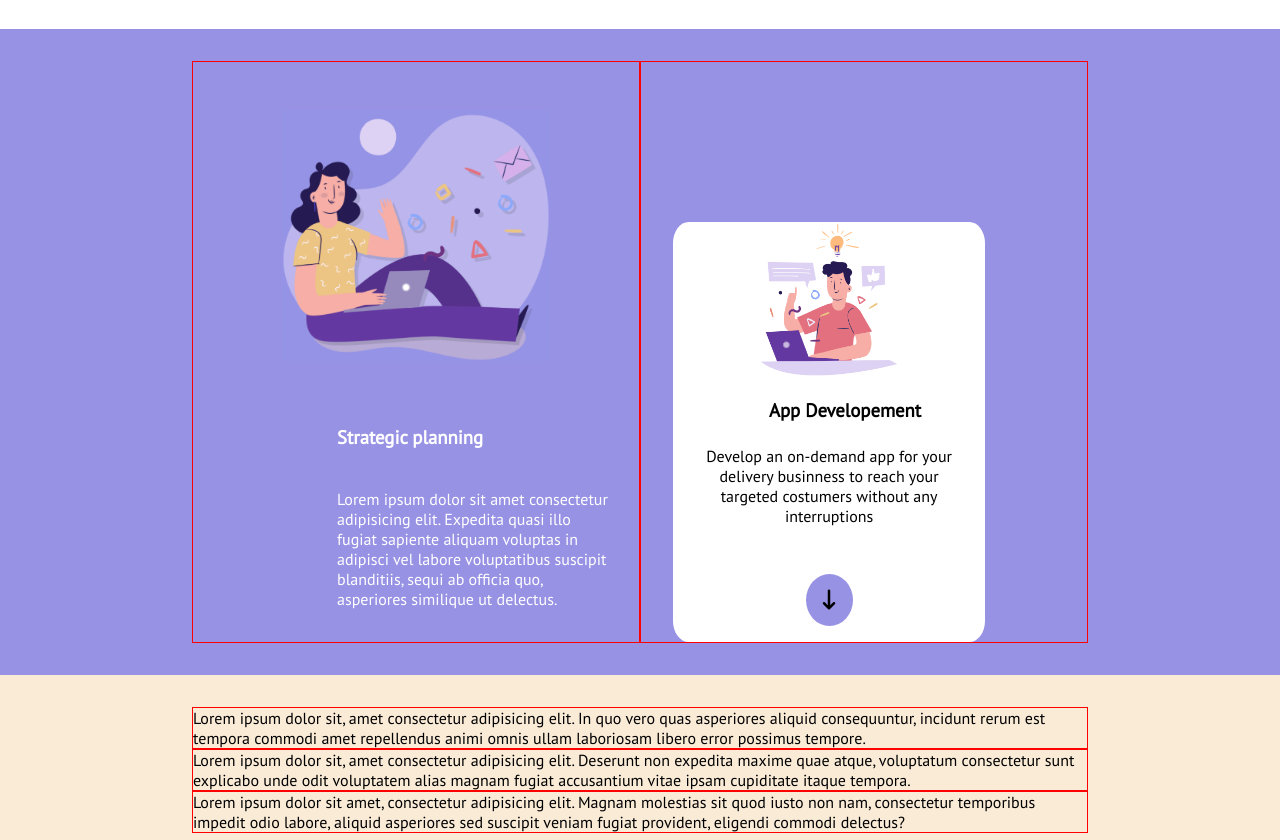
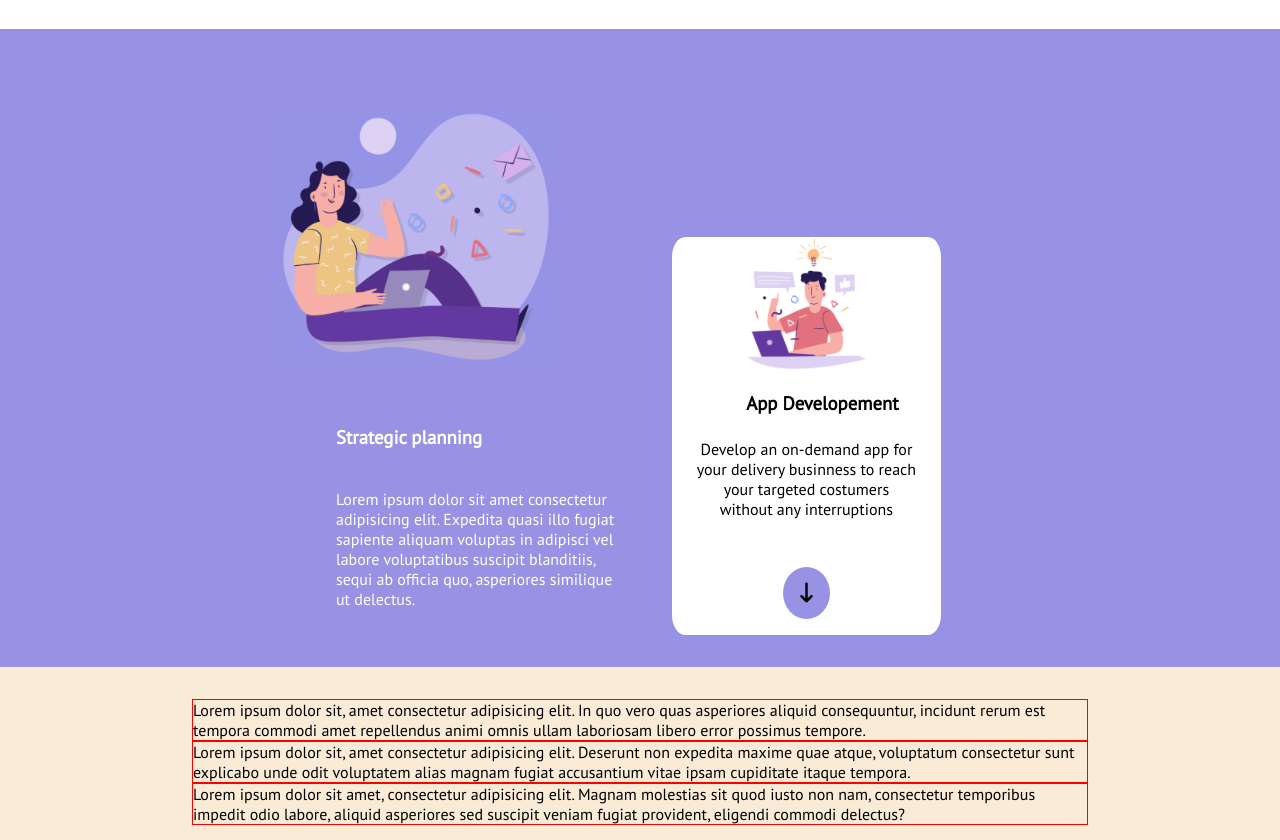
Before and after one commit to DeAngelisDev16/htmlcss-responsive-layout, a plain HTML site: page index.html in a window 1280 px wide. Shown: the part 735-1575 px from the top of the page. Drawn offline with Linux system fonts and the light colour scheme.

Commit message:
Strategic_plan section commit

```diff
--- a/style.css
+++ b/style.css
@@ -44,7 +44,7 @@ section{
 
 .col-6{
     width: calc(100% / 12 * 6);
-    border: 1px solid red
+
 
 
 }
@@ -233,9 +233,9 @@ a{
 .developement_card{
     background-color: white;
     text-align: center;
-    width: 70%;
+    width: 60%;
     border-radius: 5%;
-    margin-top: 10rem;
+    margin-top: 11rem;
     margin-left: 2rem;
 }
 
```
